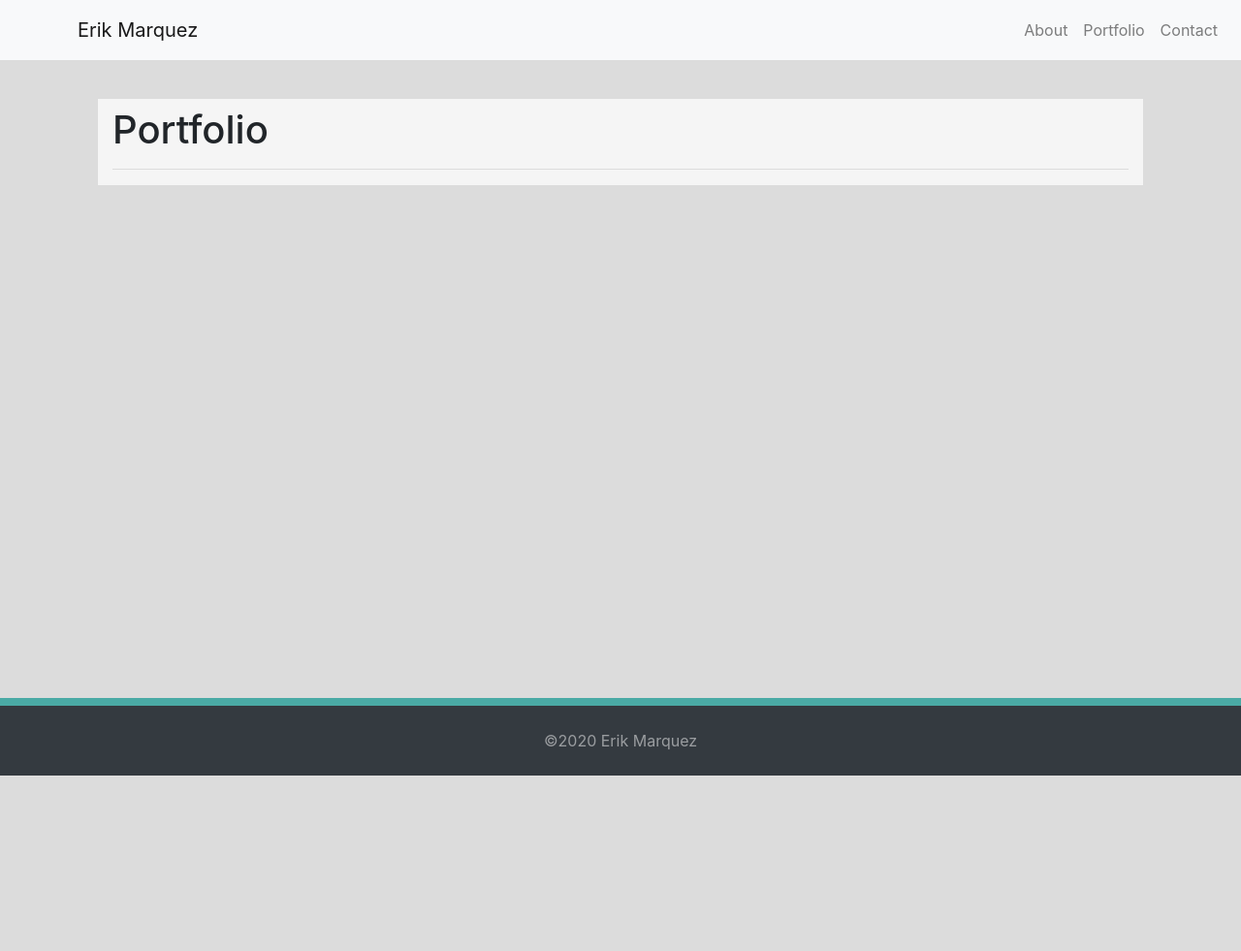
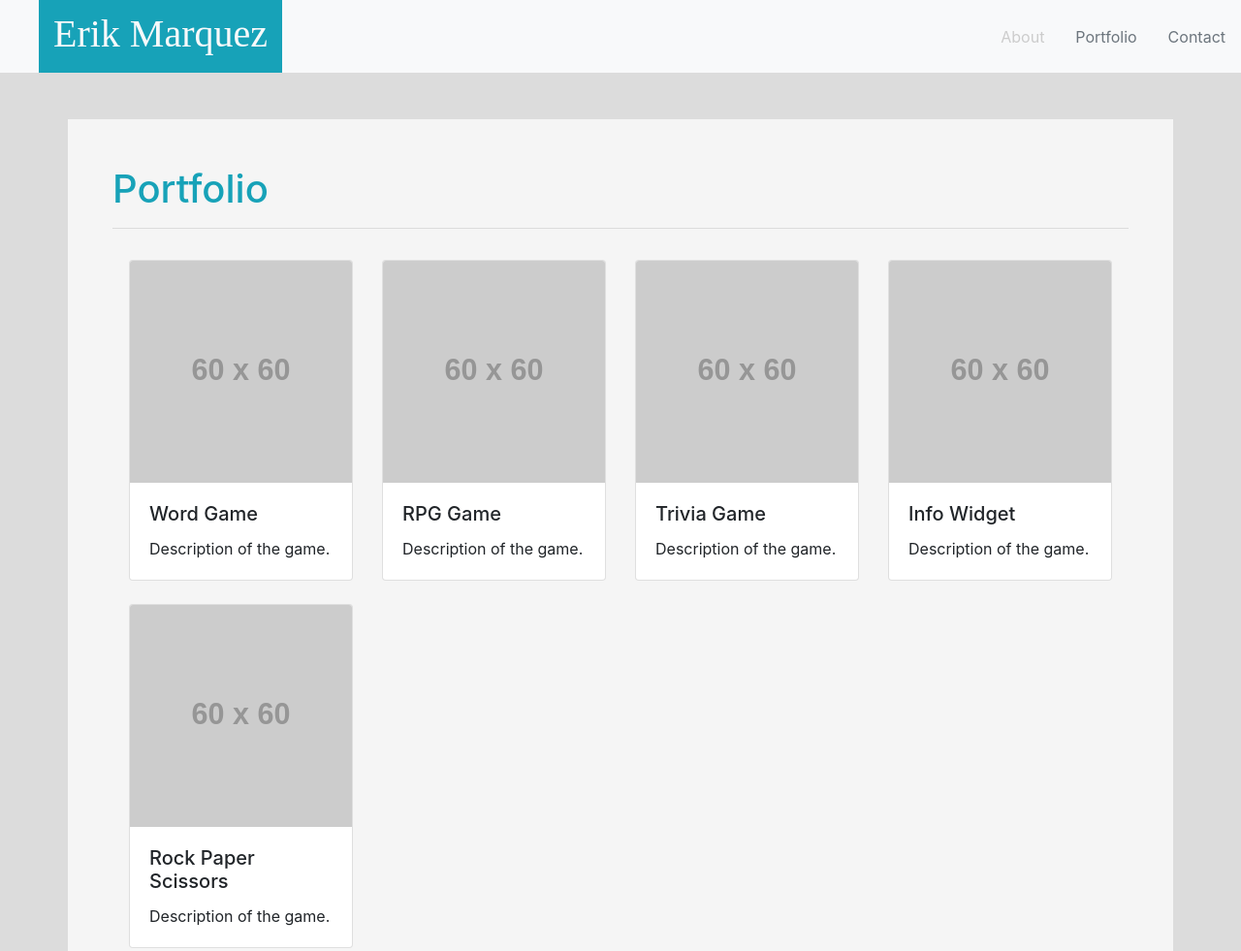
Before and after one commit to contrabandKC/Responsive-Portfolio, a plain HTML site: page portfolio.html in a window 1280 px wide. Shown: the top 981 px of the page at 97% size. Before the commit the page ends 800 px from the top, so only its background shows below. Drawn offline with nearby package versions, Linux system fonts and the light colour scheme; placeholder pictures from the web are drawn by us.

Commit message:
added portfolio content

```diff
--- a/custombootstrap.css
+++ b/custombootstrap.css
@@ -37,24 +37,28 @@ a:hover {
 width: 150px;
 }
 
+#aboutMeContent{
+    clear: both;
+
+}
+
+
 
 
 footer {
-    position: fixed;
-    left: 0;
-    bottom: 0;
-    width: 100%;
-    background-color: red;
+    margin-top: 20px !important;
+    background-color: #666666 !important;
     border-top: 8px solid #4aaaa5;
-    color: white;
-    text-align: center;
+    font-size: 10px;
+    clear: both;
+
   }
 
-  .footer-text{
+  /* .footer-text{
       color: lightgray;
       text-align: center;
       margin: 0 auto;
-  }
+  } */
 
 
   @media screen and (max-width: 640px){
@@ -69,11 +73,11 @@ footer {
         list-style: none;
     }
 
-    .aboutMe{
-        display: block;
-        margin: 20px auto;
-        max-width: 75%;
+        .aboutMe{
+            display: block;
+            margin: 20px auto;
+            max-width: 75%;
 
-    }
+        }
 
   }
--- a/portfolio.html
+++ b/portfolio.html
@@ -32,29 +32,23 @@
 
 <body>
 
-      <!-- Navbar -->
-      <nav class="navbar navbar-expand-md navbar-light bg-light py-0">
-            <a class="navbar-brand headtext col-xs-12 ml-5 p-3" href="#">Erik Marquez</a>
+        <!-- Navbar -->
+        <nav class="navbar navbar-light bg-light p-0 text-muted ">
+            <a class="navbar-brand bg-info text-light headText " href="index.html"">Erik Marquez</a>
+
+            <ul class="nav text-muted ml-auto" id="navbarNav">
+                <li class="nav-item">
+                  <a class="nav-link  " href="index.html">About</a>
+                </li>
+                <li class="nav-item">
+                  <a class="nav-link" ref="portfolio.html">Portfolio</a>
+                </li>
+                <li class="nav-item">
+                  <a class="nav-link text-muted" href="contact.html">Contact</a>
+                </li>
+            </ul>
 
 
-            <button class="navbar-toggler" type="button" data-toggle="collapse" data-target="#navbarNav"
-                aria-controls="navbarNav" aria-expanded="false" aria-label="Toggle navigation">
-                <span class="navbar-toggler-icon"></span>
-            </button>
-
-            <div class="collapse navbar-collapse " id="navbarNav">
-                <ul class="navbar-nav ml-auto">
-                    <li class="nav-item  ">
-                        <a class="nav-link" href="#">About <span class="sr-only">(current)</span></a>
-                    </li>
-                    <li class="nav-item">
-                        <a class="nav-link" href="#">Portfolio</a>
-                    </li>
-                    <li class="nav-item">
-                        <a class="nav-link" href="#">Contact</a>
-                    </li>
-                </ul>
-            </div>
 
         </nav>
 
@@ -62,17 +56,64 @@
 
     <!-- Main content -->
 
-    <div class="container content  pt-4  ">
+    <div class="container content mt-5 mb-6 pt-4  article">
 
-        <div class="row m-3 article" >
+        <div class="row m-3 " >
             <div class="col-md-12 p5 ">
-                <div class="h1 pt-2">Portfolio</div>
+                <div class="h1 pt-2 text-info">Portfolio</div>
                 <hr>
             </div>
-
-
         </div>
 
+        <div class="row row-cols-2 row-cols-md-4 px-5" id="portfolio">
+            <div class="col mb-4">
+              <div class="card">
+                <img src="https://via.placeholder.com/60" class="card-img-top" alt="...">
+                <div class="card-body">
+                  <h5 class="card-title">Word Game</h5>
+                  <p class="card-text">Description of the game.</p>
+                </div>
+              </div>
+            </div>
+            <div class="col mb-4">
+              <div class="card">
+                <img src="https://via.placeholder.com/60" class="card-img-top" alt="...">
+                <div class="card-body">
+                  <h5 class="card-title">RPG Game</h5>
+                  <p class="card-text">Description of the game.</p>
+                </div>
+              </div>
+            </div>
+            <div class="col mb-3">
+              <div class="card w-55">
+                <img src="https://via.placeholder.com/60" class="card-img-top" alt="...">
+                <div class="card-body">
+                  <h5 class="card-title">Trivia Game</h5>
+                  <p class="card-text">Description of the game.</p>
+                </div>
+              </div>
+            </div>
+            <div class="col mb-4">
+              <div class="card">
+                <img src="https://via.placeholder.com/60" class="card-img-top" alt="...">
+                <div class="card-body">
+                  <h5 class="card-title">Info Widget</h5>
+                  <p class="card-text">Description of the game.</p>
+                </div>
+              </div>
+            </div>
+            <div class="col mb-4">
+                <div class="card">
+                  <img src="https://via.placeholder.com/60" class="card-img-top" alt="...">
+                  <div class="card-body">
+                    <h5 class="card-title">Rock Paper Scissors</h5>
+                    <p class="card-text">Description of the game.</p>
+                  </div>
+                </div>
+              </div>
+          </div>
+
+    </div>
 
 </body>
 
```
Also changed, not shown: contact.html (+17 -22 lines), index.html (+2 -2 lines).
